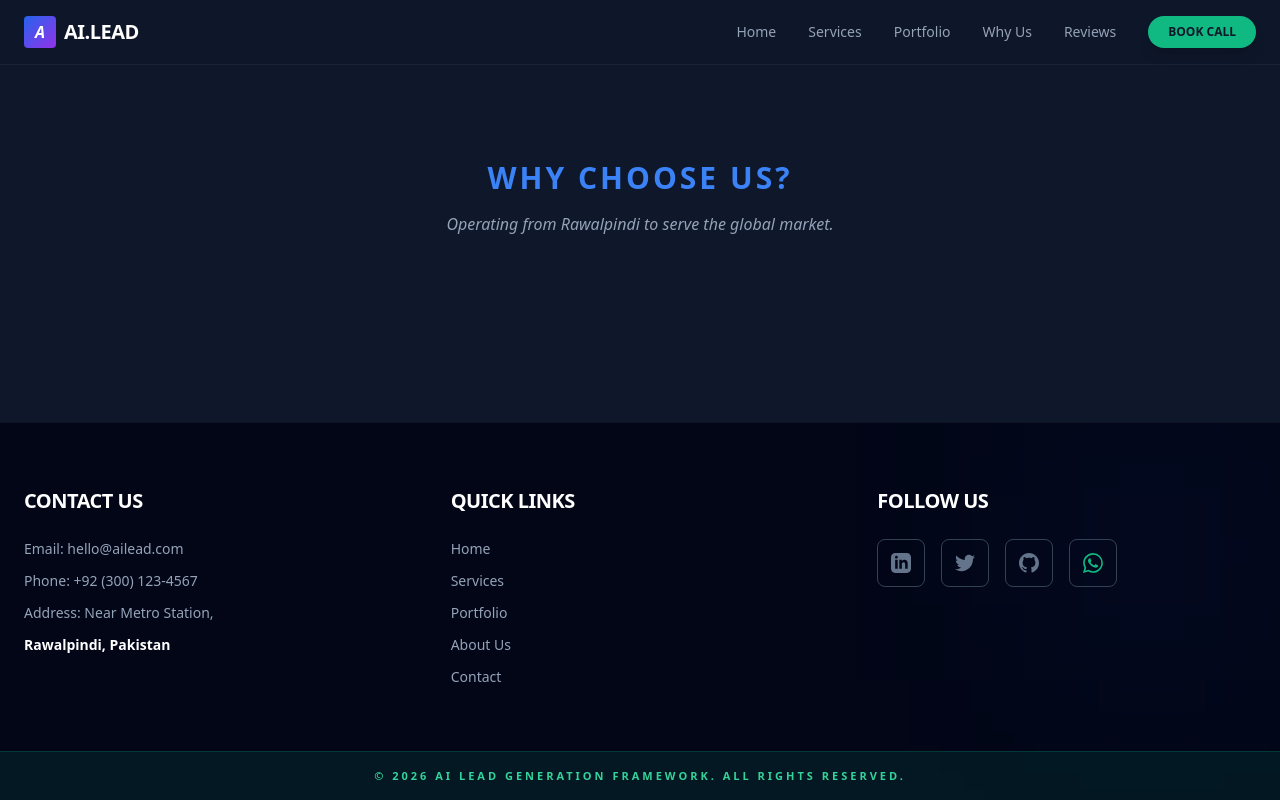
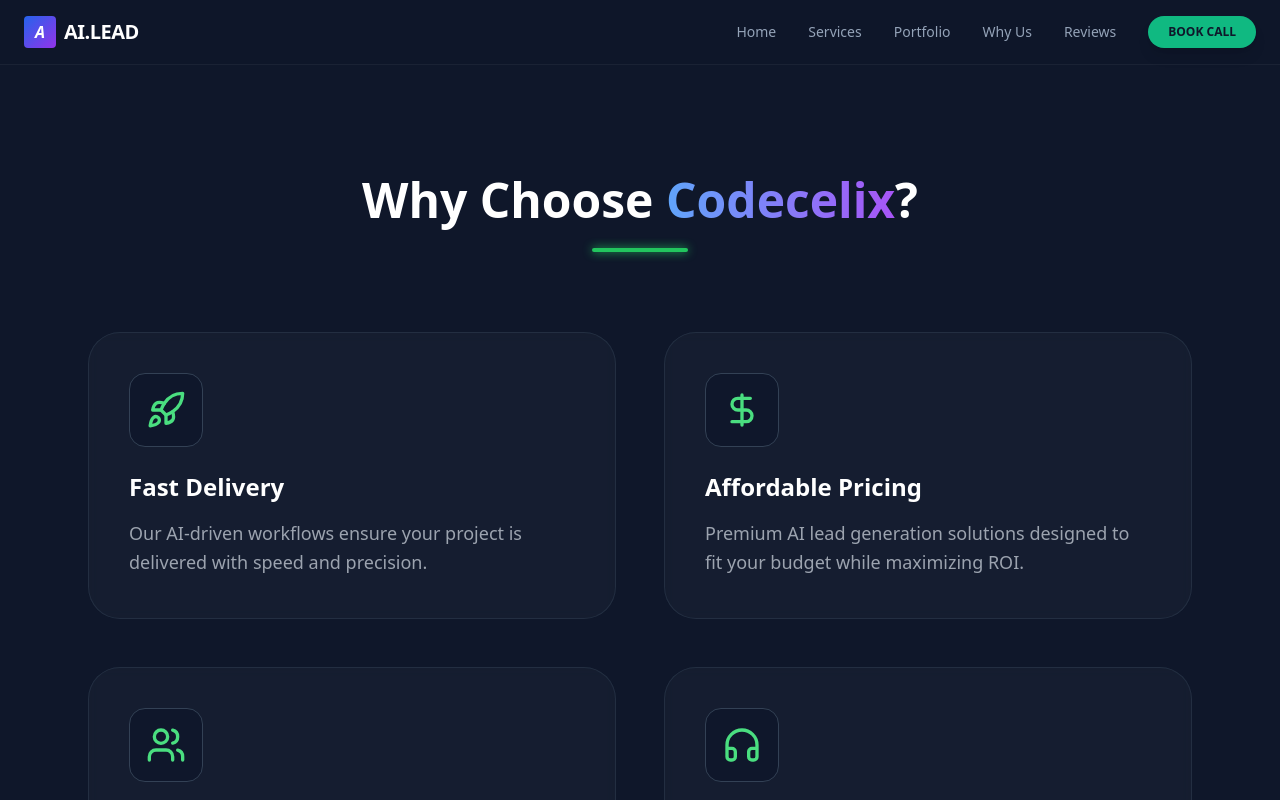
Before and after one commit to yousra-co45/AI-Lead-Project, a React (Vite) app in the folder Frontend/: page /why-us in a window 1280 px wide. Shown: the top 800 px of the page. Built offline with nearby package versions, Linux system fonts and the light colour scheme.

Commit message:
Added professional Why Choose Us section with dark theme

```diff
--- a/Frontend/package.json
+++ b/Frontend/package.json
@@ -11,6 +11,7 @@
   },
   "dependencies": {
     "framer-motion": "^12.38.0",
+    "lucide-react": "^1.8.0",
     "react": "^19.2.5",
     "react-dom": "^19.2.5",
     "react-router-dom": "^7.14.1"
--- a/Frontend/src/App.jsx
+++ b/Frontend/src/App.jsx
@@ -4,9 +4,9 @@
 import Footer from './components/Footer';
 import Home from './pages/Home';
 import Services from './pages/Services';
-import WhyUs from './pages/WhyUs';
 import Portfolio from './pages/Portfolio';
 import Testimonials from './pages/Testimonials';
+import WhyUs from './components/whychooseus';
 
 function App() {
   return (
@@ -21,7 +21,9 @@
           <Routes>
             <Route path="/" element={<Home />} />
             <Route path="/services" element={<Services />} />
+
             <Route path="/why-us" element={<WhyUs />} />
+
             <Route path="/portfolio" element={<Portfolio />} />
             <Route path="/testimonials" element={<Testimonials />} />
           </Routes>
@@ -29,7 +31,6 @@
 
         {/* Footer hamesha bottom par rahega */}
         <Footer />
-
       </div>
     </Router>
   );
--- /dev/null
+++ b/Frontend/src/components/whychooseus.jsx
@@ -0,0 +1,77 @@
+import React from 'react';
+import { motion } from 'framer-motion';
+import { Rocket, DollarSign, Users, Headphones } from 'lucide-react';
+
+const WhyChooseUs = () => {
+  const features = [
+    {
+      title: "Fast Delivery",
+      desc: "Our AI-driven workflows ensure your project is delivered with speed and precision.",
+      icon: <Rocket className="w-10 h-10 text-green-400" />,
+    },
+    {
+      title: "Affordable Pricing",
+      desc: "Premium AI lead generation solutions designed to fit your budget while maximizing ROI.",
+      icon: <DollarSign className="w-10 h-10 text-green-400" />,
+    },
+    {
+      title: "Expert Team",
+      desc: "Work with a dedicated team of AI specialists who bring years of industry experience.",
+      icon: <Users className="w-10 h-10 text-green-400" />,
+    },
+    {
+      title: "Reliable Support",
+      desc: "We provide 24/7 technical assistance to ensure your landing pages perform optimally.",
+      icon: <Headphones className="w-10 h-10 text-green-400" />,
+    },
+  ];
+
+  return (
+    <section className="py-24 bg-[#0f172a] overflow-hidden font-inter min-h-screen flex items-center">
+      <div className="max-w-6xl mx-auto px-6 w-full">
+
+        <div className="text-center mb-20">
+          <motion.h2
+            initial={{ opacity: 0, y: -20 }}
+            whileInView={{ opacity: 1, y: 0 }}
+            viewport={{ once: true }}
+            className="text-4xl md:text-5xl font-bold text-white font-poppins mb-6"
+          >
+            Why Choose <span className="text-transparent bg-clip-text bg-gradient-to-r from-blue-400 to-purple-500">Codecelix</span>?
+          </motion.h2>
+          <div className="w-24 h-1 bg-green-500 mx-auto rounded-full shadow-[0_0_10px_#22c55e]"></div>
+        </div>
+
+        <div className="grid grid-cols-1 md:grid-cols-2 gap-8 lg:gap-12">
+          {features.map((item, index) => (
+            <motion.div
+              key={index}
+              initial={{ opacity: 0, scale: 0.9, y: 20 }}
+              whileInView={{ opacity: 1, scale: 1, y: 0 }}
+              viewport={{ once: true }}
+              transition={{ duration: 0.5, delay: index * 0.1 }}
+              whileHover={{
+                y: -12,
+                backgroundColor: "rgba(30, 41, 59, 0.9)",
+                borderColor: "#22c55e"
+              }}
+              className="p-10 bg-slate-800/40 border border-slate-700/50 rounded-[2rem] transition-all duration-500 group cursor-default backdrop-blur-sm"
+            >
+              <div className="mb-6 p-4 bg-slate-900/80 w-fit rounded-2xl group-hover:rotate-[15deg] transition-transform duration-500 border border-slate-700">
+                {item.icon}
+              </div>
+              <h3 className="text-2xl font-bold text-white mb-4 font-poppins group-hover:text-blue-400 transition-colors">
+                {item.title}
+              </h3>
+              <p className="text-gray-400 leading-relaxed text-lg font-inter group-hover:text-gray-300 transition-colors">
+                {item.desc}
+              </p>
+            </motion.div>
+          ))}
+        </div>
+      </div>
+    </section>
+  );
+};
+
+export default WhyChooseUs;
```
Also changed, not shown: 2 other files (tests, documents, lock files or other folders).
